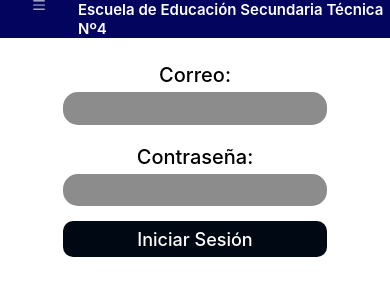
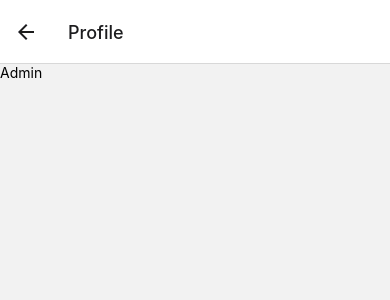
Before and after one commit to octaviopacman/Proyecto-Asistencia-React-Native, a React Native app: screen /Profile in a window 390 px wide. Shown: the top 300 px of the page. Built offline with nearby package versions, Linux system fonts and the light colour scheme.

Commit message:
Prueba de Navigator

```diff
--- a/App.tsx
+++ b/App.tsx
@@ -6,7 +6,7 @@
  */
 
 import React from 'react';
-import type {PropsWithChildren} from 'react';
+import type { PropsWithChildren } from 'react';
 import {
   SafeAreaView,
   ScrollView,
@@ -18,8 +18,13 @@ import {
 } from 'react-native';
 import Header from './components/header.js';
 import QRCodeComponent from './components/codigo.js';
-import Login from './components/login.js';
+import Login from './screens/login.js';
 import RegistroNuevo from './components/registro.js';
+import { NavigationContainer } from '@react-navigation/native';
+import { createNativeStackNavigator } from '@react-navigation/native-stack';
+import Admin from './screens/admin.js';
+
+const Stack = createNativeStackNavigator();
 
 
 
@@ -37,11 +42,15 @@ function App(): React.JSX.Element {
 
   return (
 
-        <View style={styles.container}>
-          <Header />
-          <Login />
-          <RegistroNuevo />
-        </View>
+    <View style={styles.container}>
+      <NavigationContainer>
+        <Stack.Navigator initialRouteName='Home'>
+          <Stack.Screen name="Home" component={Login} options={{ title: 'Welcome' }} />
+          <Stack.Screen name="Profile" component={Admin} />
+        </Stack.Navigator>
+      </NavigationContainer>
+    </View>
+
 
   )
 }
--- a/package.json
+++ b/package.json
@@ -10,9 +10,14 @@
     "test": "jest"
   },
   "dependencies": {
+    "@react-native-async-storage/async-storage": "^1.23.1",
+    "@react-navigation/native": "^6.1.17",
+    "@react-navigation/native-stack": "^6.9.26",
     "react": "18.2.0",
     "react-native": "0.73.6",
     "react-native-custom-qr-codes": "^2.0.0",
+    "react-native-safe-area-context": "^4.10.1",
+    "react-native-screens": "^3.31.1",
     "react-native-svg": "^15.2.0",
     "react-native-vector-icons": "^10.0.3"
   },
--- a/components/admin.js
+++ b/screens/admin.js
@@ -17,3 +17,4 @@ function Admin(){
         </View>
     )
 }
+export default Admin;
--- a/components/login.js
+++ b/screens/login.js
@@ -1,5 +1,5 @@
 import React, { useState } from 'react';
-import QRCodeComponent from './codigo';
+import QRCodeComponent from '../components/codigo';
 import {
   View,
   TextInput,
```
Also changed, not shown: 1 other file (tests, documents, lock files or other folders).
